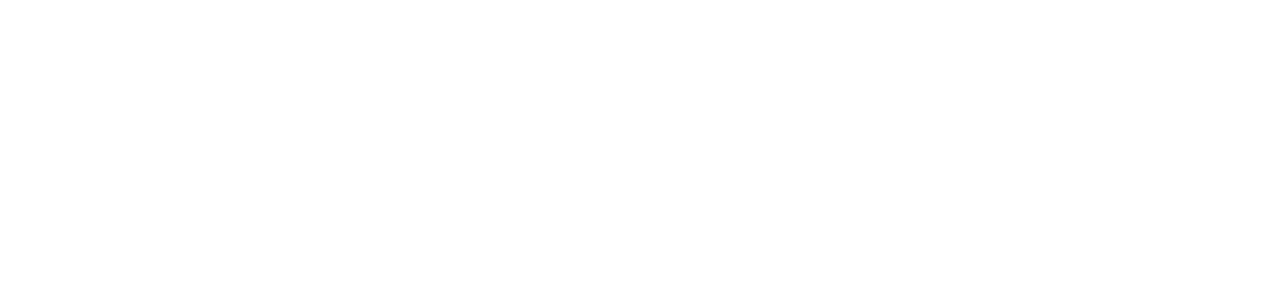
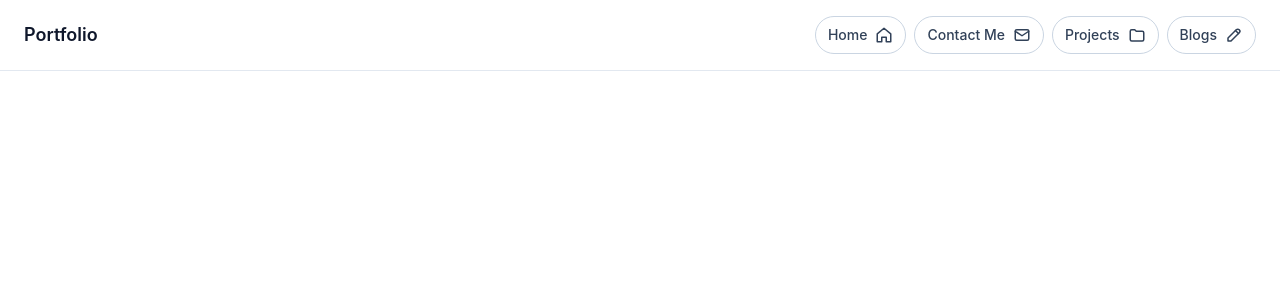
Before and after one commit to Amogh9341/amogh-portfolio, a React (Vite) app: page / in a window 1280 px wide. Shown: the top 300 px of the page. Built offline with nearby package versions, Linux system fonts and the light colour scheme.

Commit message:
added basic header

```diff
--- a/src/app/App.jsx
+++ b/src/app/App.jsx
@@ -1,8 +1,10 @@
 import './App.css'
+import Header from "../header/header.jsx"
+
 export default function App() {
   return (
-    <>
-
-    </>
+    <div>
+    <Header />
+    </div>
   );
 }
--- /dev/null
+++ b/src/header/header.jsx
@@ -0,0 +1,25 @@
+import { siteName, links } from "../content.js"
+
+export default function Header() {
+    return (
+        <header className="w-full border-b border-slate-200 bg-white">
+            <div className="mx-auto flex w-full max-w-7xl items-center gap-6 px-4 py-3 sm:px-6">
+                <a className="shrink-0 text-lg font-semibold text-slate-900" href="#home">
+                    {siteName}
+                </a>
+                <nav className="ml-auto flex min-w-0 items-center justify-end gap-2 overflow-x-auto py-1" aria-label="Main navigation">
+                    {links.map(({ label, href, icon: Icon }) => (
+                        <a
+                            className="flex shrink-0 items-center gap-2 rounded-full border border-slate-300 px-3 py-2 text-sm font-medium text-slate-700 transition-colors duration-150 hover:border-emerald-600 hover:bg-emerald-50 hover:text-emerald-800 focus-visible:outline-2 focus-visible:outline-offset-2 focus-visible:outline-emerald-700"
+                            href={href}
+                            key={label}
+                        >
+                            {label}
+                            <Icon width={18} height={18} aria-hidden="true" focusable="false" />
+                        </a>
+                    ))}
+                </nav>
+            </div>
+        </header>
+    )
+}
```
Also changed, not shown: src/header/header.css (added).
